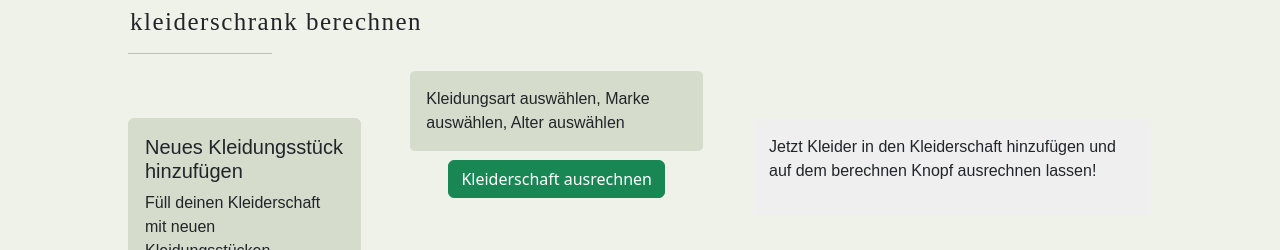
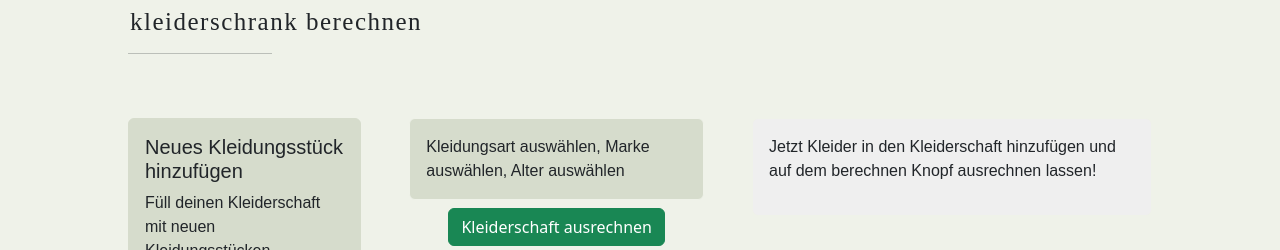
Before and after one commit to kocja/greenorganizer, an Angular app in the folder greenorganizer/: page /check in a window 1280 px wide. Both pictures are taken after a click on the button "In meinen Kleiderschaft hinzufügen". Shown: the part 131-381 px from the top of the page. Built offline with nearby package versions, Linux system fonts and the light colour scheme.

Commit message:
DESIGN FIX

```diff
--- a/greenorganizer/src/app/list/list.component.html
+++ b/greenorganizer/src/app/list/list.component.html
@@ -1,4 +1,4 @@
-<div *ngFor="let item of closet">
+<div *ngFor="let item of closet" style="margin-top: 3EM">
   <app-item [type]="item.type" [brand]="item.brand" [age]="item.age"></app-item>
 </div>
 
```
